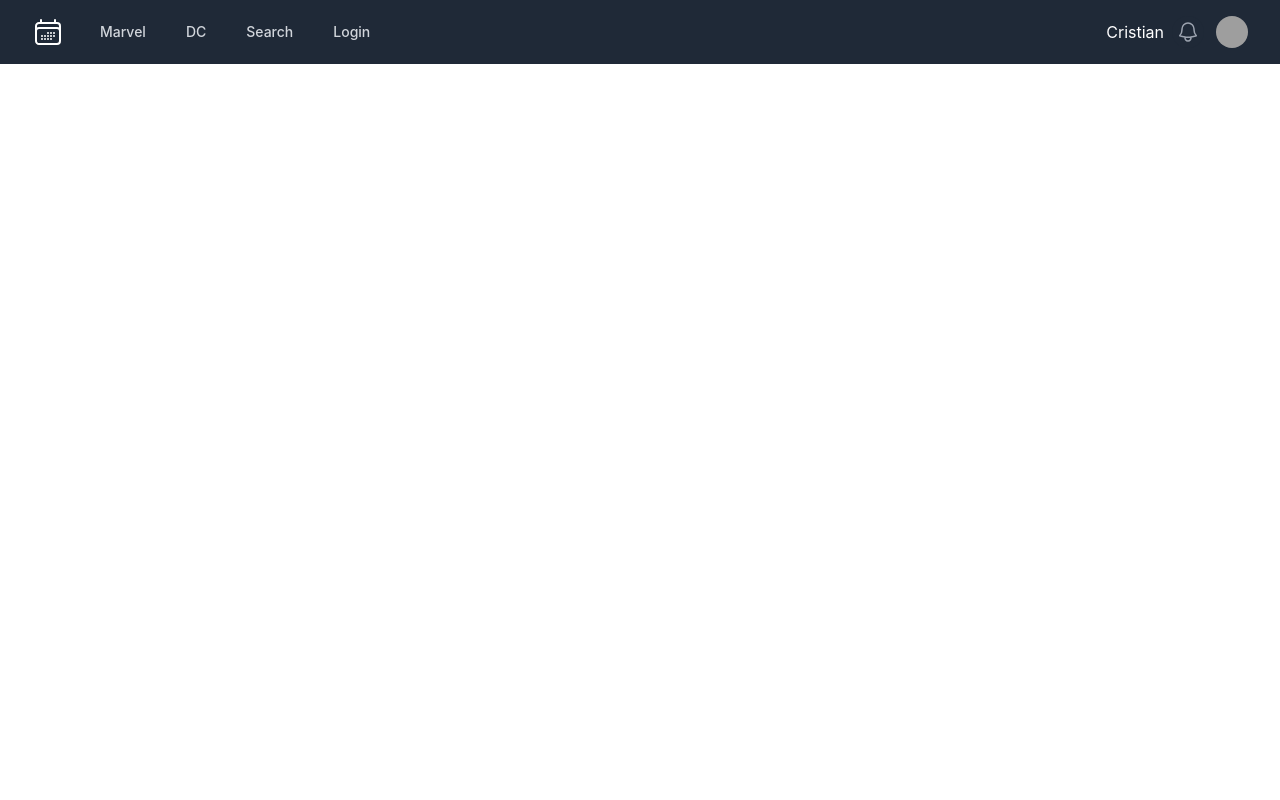
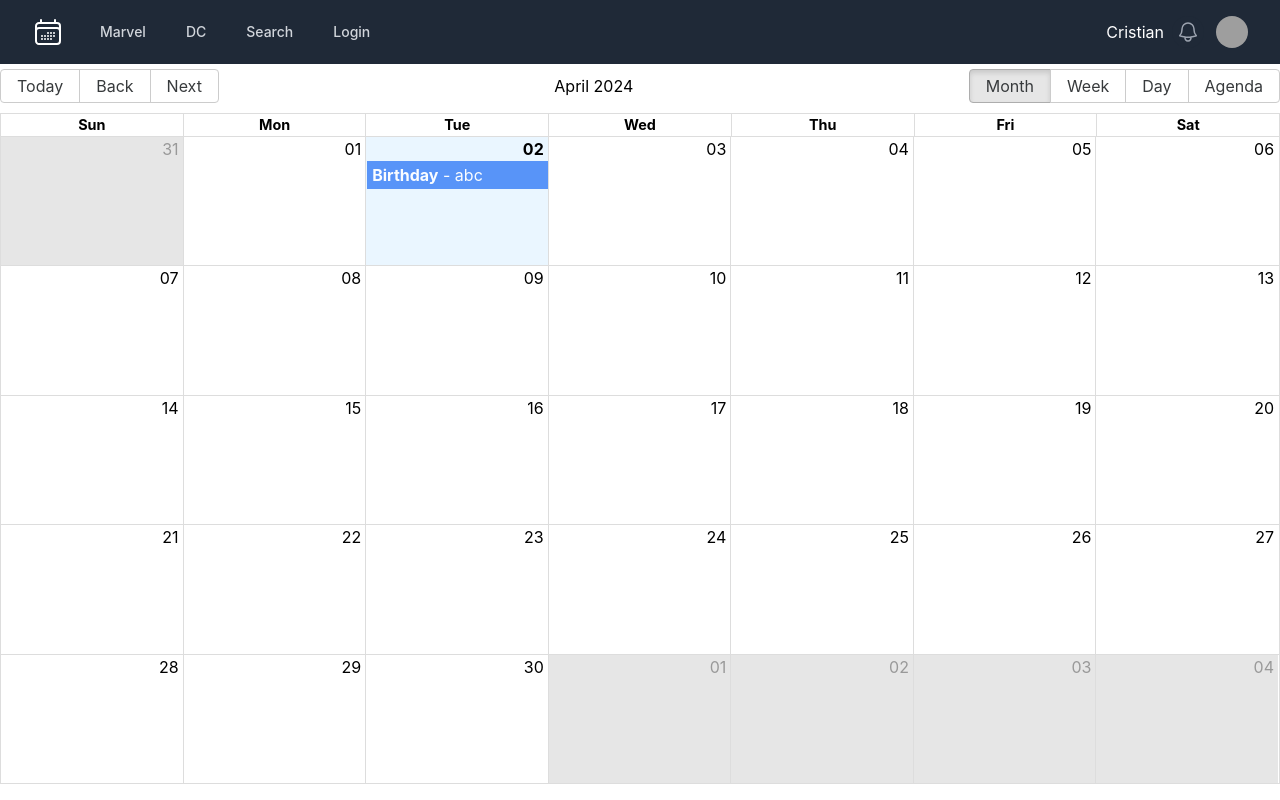
Before and after one commit to CristianRP/calendar-app, a React (Vite) app: page / in a window 1280 px wide. Built offline with nearby package versions, Linux system fonts and the light colour scheme; grey boxes are pictures that could not be loaded.

Commit message:
feat: Add react-big-calendar, add CalendarEvent component and types and CalendarPage, add helpers to change labels

```diff
--- a/package.json
+++ b/package.json
@@ -12,7 +12,9 @@
   "dependencies": {
     "@headlessui/react": "^1.7.18",
     "@heroicons/react": "^2.1.3",
+    "date-fns": "^3.6.0",
     "react": "^18.2.0",
+    "react-big-calendar": "^1.11.3",
     "react-dom": "^18.2.0",
     "react-router-dom": "^6.22.3"
   },
@@ -20,6 +22,7 @@
     "@tailwindcss/forms": "^0.5.7",
     "@types/node": "^20.12.2",
     "@types/react": "^18.2.66",
+    "@types/react-big-calendar": "^1.8.9",
     "@types/react-dom": "^18.2.22",
     "@typescript-eslint/eslint-plugin": "^7.2.0",
     "@typescript-eslint/parser": "^7.2.0",
--- /dev/null
+++ b/src/calendar/components/CalendarEvent.tsx
@@ -0,0 +1,13 @@
+import { EventProps } from 'react-big-calendar';
+
+export const CalendarEvent = ({ event }: EventProps) => {
+
+  const { title, resource: user } = event;
+
+  return (
+    <>
+      <strong>{ title }</strong>
+      <span> - { user.name }</span>
+    </>
+  )
+}
--- a/src/calendar/index.ts
+++ b/src/calendar/index.ts
@@ -1,2 +1,4 @@
+export * from './components/Navbar';
+export * from './components/CalendarEvent';
+
 export * from './pages/CalendarPage';
-export * from './components/Navbar';
--- a/src/calendar/pages/CalendarPage.tsx
+++ b/src/calendar/pages/CalendarPage.tsx
@@ -1,7 +1,51 @@
-import { Navbar } from '..'
+import { Calendar } from 'react-big-calendar';
+import { addHours } from 'date-fns/addHours';
+
+import { CalendarEvent, Navbar } from '..'
+import { localizer } from '../../helpers';
+
+import 'react-big-calendar/lib/css/react-big-calendar.css';
+
+const event = [{
+  title: 'Birthday',
+  notes: 'BUy a cake',
+  start: new Date(),
+  end: addHours(new Date(), 2),
+  // bgColor: '#fafafa',
+  resource: {
+    _id: 123,
+    name: 'abc'
+  }
+}]
 
 export const CalendarPage = () => {
+  const eventStyleGetter = () => {
+    const style: React.CSSProperties = {
+      backgroundColor: '#347CF7',
+      borderRadius: '0px',
+      opacity:  0.8,
+      color: 'white'
+    };
+
+    return {
+      style
+    }
+  }
+
   return (
-    <Navbar />
+    <>
+      <Navbar />
+      <Calendar
+        localizer={localizer}
+        events={event}
+        startAccessor="start"
+        endAccessor="end"
+        style={{ height: 'calc(100vh - 80px)', paddingTop: 5 }}
+        eventPropGetter={ eventStyleGetter }
+        components={{
+          event: CalendarEvent
+        }}
+      />
+    </>
   )
 }
--- /dev/null
+++ b/src/helpers/calendarLocalizer.ts
@@ -0,0 +1,16 @@
+import { dateFnsLocalizer } from 'react-big-calendar';
+
+import { format, parse, startOfWeek, getDay } from 'date-fns';
+import enUS from 'date-fns/locale/en-US'
+
+const locales = {
+  'en-US': enUS,
+}
+
+export const localizer = dateFnsLocalizer({
+  format,
+  parse,
+  startOfWeek,
+  getDay,
+  locales,
+});
--- /dev/null
+++ b/src/helpers/getMessages.ts
@@ -0,0 +1,17 @@
+export const getMessagesEs = () => {
+  return {
+    allDay: 'Todo el día',
+    previous: '<',
+    next: '>',
+    today: 'Hoy',
+    month: 'Mes',
+    week: 'Semana',
+    day: 'Día',
+    agenda: 'Agenda',
+    date: 'Fecha',
+    time: 'Hora',
+    event: 'Evento',
+    noEventsInRange: 'No hay eventos en este rango',
+    showMore: (total: number) => `+ Ver más (${total})`
+  }
+}
--- /dev/null
+++ b/src/helpers/index.ts
@@ -0,0 +1 @@
+export * from './calendarLocalizer';
```
Also changed, not shown: 1 other file (tests, documents, lock files or other folders).
